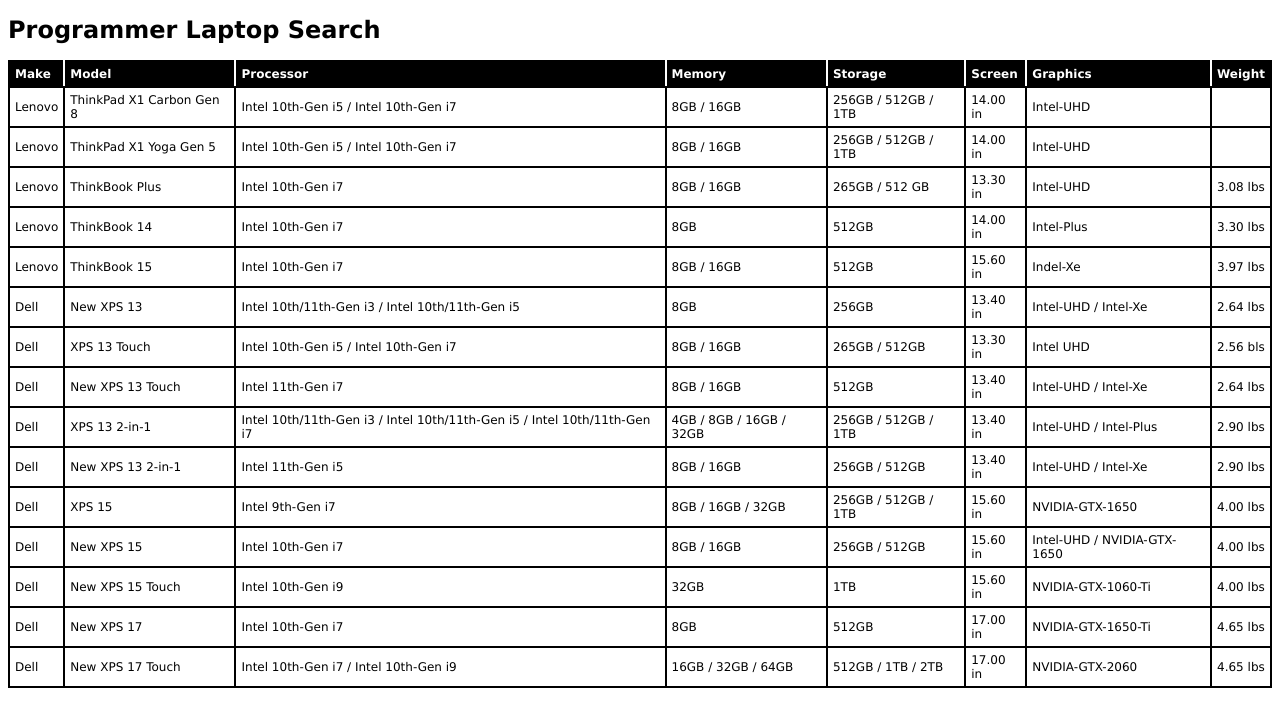
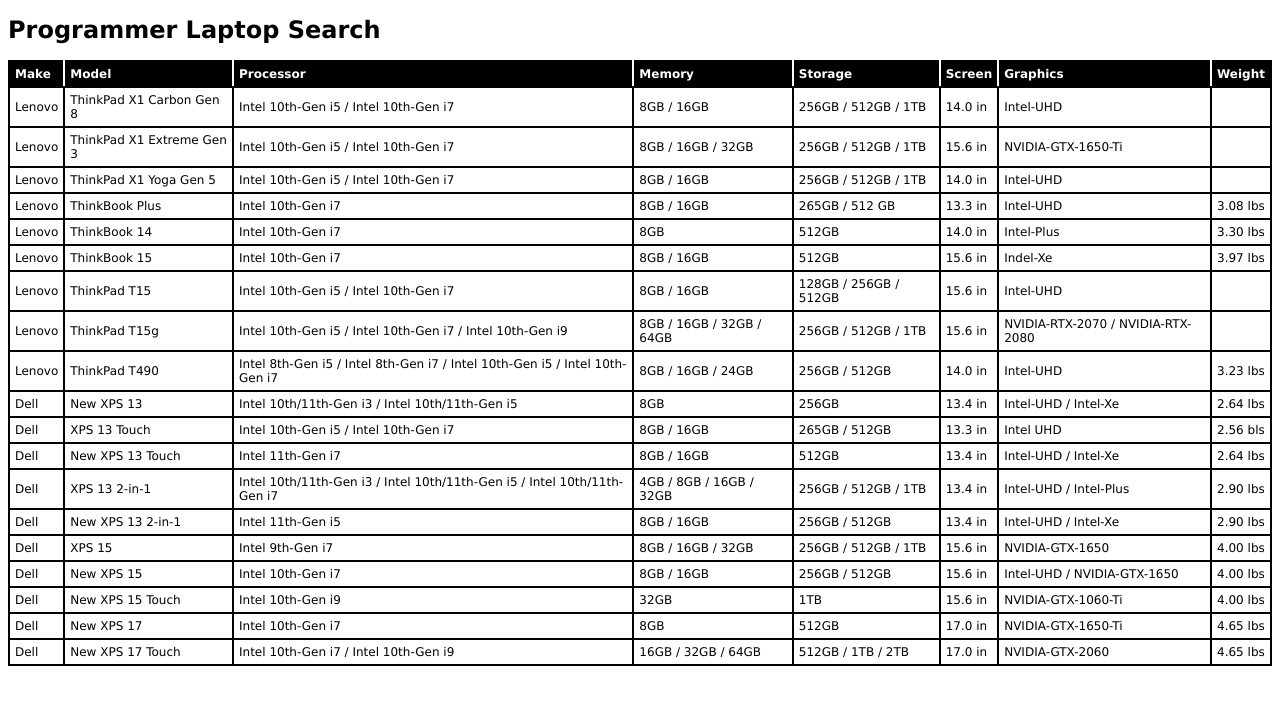
Before and after one commit to brainary/laptop-search, a Jekyll site: the page built from index.html, in a window 1280 px wide. Shown: the top 727 px of the page. Built offline with Jekyll 4.4.1, drawn with Linux system fonts in a browser that asks for light colours.

Commit message:
Adding more Lenovo

```diff
--- a/_data/laptops.yml
+++ b/_data/laptops.yml
@@ -11,9 +11,27 @@
     - 256GB
     - 512GB
     - 1TB
-  screen: 14.00 in
+  screen: 14.0 in
   graphics:
     - Intel-UHD
+
+- model: ThinkPad X1 Extreme Gen 3
+  make: Lenovo
+  processor:
+    - Intel 10th-Gen i5
+    - Intel 10th-Gen i7
+  memory:
+    - 8GB
+    - 16GB
+    - 32GB
+  storage:
+    - 256GB
+    - 512GB
+    - 1TB
+  screen: 15.6 in
+  graphics:
+    - NVIDIA-GTX-1650-Ti
+  weight:
 
 - model: ThinkPad X1 Yoga Gen 5
   make: Lenovo
@@ -27,7 +45,7 @@
     - 256GB
     - 512GB
     - 1TB
-  screen: 14.00 in
+  screen: 14.0 in
   graphics:
     - Intel-UHD
 
@@ -41,7 +59,7 @@
   storage:
     - 265GB
     - 512 GB
-  screen: 13.30 in
+  screen: 13.3 in
   graphics:
     - Intel-UHD
   weight: 3.08 lbs
@@ -54,7 +72,7 @@
     - 8GB
   storage:
     - 512GB
-  screen: 14.00 in
+  screen: 14.0 in
   graphics:
     - Intel-Plus
   weight: 3.30 lbs
@@ -68,10 +86,65 @@
     - 16GB
   storage:
     - 512GB
-  screen: 15.60 in
+  screen: 15.6 in
   graphics:
     - Indel-Xe
   weight: 3.97 lbs
+
+- model: ThinkPad T15
+  make: Lenovo
+  processor:
+    - Intel 10th-Gen i5
+    - Intel 10th-Gen i7
+  memory:
+    - 8GB
+    - 16GB
+  storage:
+    - 128GB
+    - 256GB
+    - 512GB
+  screen: 15.6 in
+  graphics:
+    - Intel-UHD
+
+- model: ThinkPad T15g
+  make: Lenovo
+  processor:
+    - Intel 10th-Gen i5
+    - Intel 10th-Gen i7
+    - Intel 10th-Gen i9
+  memory:
+    - 8GB
+    - 16GB
+    - 32GB
+    - 64GB
+  storage:
+    - 256GB
+    - 512GB
+    - 1TB
+  screen: 15.6 in
+  graphics:
+    - NVIDIA-RTX-2070
+    - NVIDIA-RTX-2080
+
+- model: ThinkPad T490
+  make: Lenovo
+  processor:
+    - Intel 8th-Gen i5
+    - Intel 8th-Gen i7
+    - Intel 10th-Gen i5
+    - Intel 10th-Gen i7
+  memory:
+    - 8GB
+    - 16GB
+    - 24GB
+  storage:
+    - 256GB
+    - 512GB
+  screen: 14.0 in
+  graphics:
+    - Intel-UHD
+  weight: 3.23 lbs
 
 - model: New XPS 13
   make: Dell
@@ -82,7 +155,7 @@
     - 8GB
   storage:
     - 256GB
-  screen: 13.40 in
+  screen: 13.4 in
   graphics:
     - Intel-UHD
     - Intel-Xe
@@ -99,7 +172,7 @@
   storage:
     - 265GB
     - 512GB
-  screen: 13.30 in
+  screen: 13.3 in
   graphics:
     - Intel UHD
   weight: 2.56 bls
@@ -113,7 +186,7 @@
     - 16GB
   storage:
     - 512GB
-  screen: 13.40 in
+  screen: 13.4 in
   graphics:
     - Intel-UHD
     - Intel-Xe
@@ -134,7 +207,7 @@
     - 256GB
     - 512GB
     - 1TB
-  screen: 13.40 in
+  screen: 13.4 in
   graphics:
     - Intel-UHD
     - Intel-Plus
@@ -150,7 +223,7 @@
   storage:
     - 256GB
     - 512GB
-  screen: 13.40 in
+  screen: 13.4 in
   graphics:
     - Intel-UHD
     - Intel-Xe
@@ -168,7 +241,7 @@
     - 256GB
     - 512GB
     - 1TB
-  screen: 15.60 in
+  screen: 15.6 in
   graphics:
     - NVIDIA-GTX-1650
   weight: 4.00 lbs
@@ -183,7 +256,7 @@
   storage:
     - 256GB
     - 512GB
-  screen: 15.60 in
+  screen: 15.6 in
   graphics:
     - Intel-UHD
     - NVIDIA-GTX-1650
@@ -197,7 +270,7 @@
     - 32GB
   storage:
     - 1TB
-  screen: 15.60 in
+  screen: 15.6 in
   graphics:
     - NVIDIA-GTX-1060-Ti
   weight: 4.00 lbs
@@ -210,7 +283,7 @@
     - 8GB
   storage:
     - 512GB
-  screen: 17.00 in
+  screen: 17.0 in
   graphics:
     - NVIDIA-GTX-1650-Ti
   weight: 4.65 lbs
@@ -228,7 +301,7 @@
     - 512GB
     - 1TB
     - 2TB
-  screen: 17.00 in
+  screen: 17.0 in
   graphics:
     - NVIDIA-GTX-2060
   weight: 4.65 lbs
```
